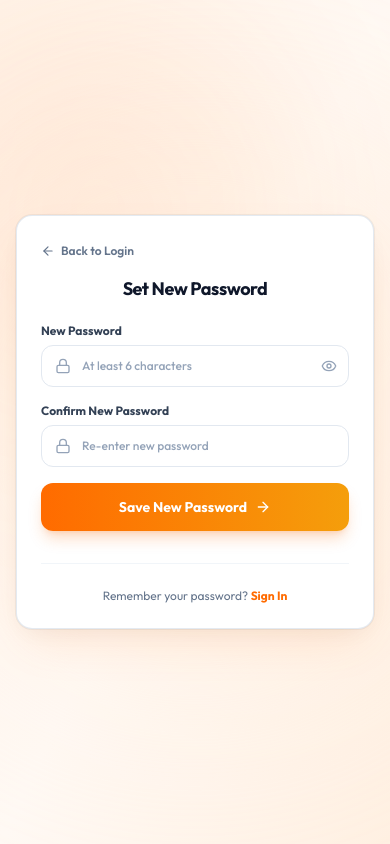
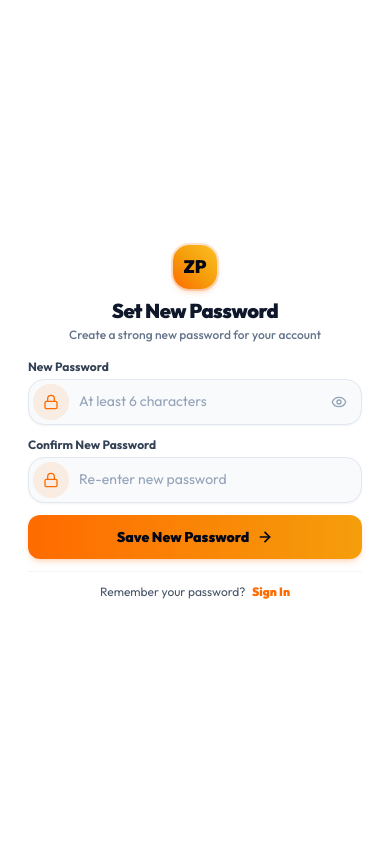
Before and after one commit to awogor/zuvapay, a Next.js app: page /reset-password in a window 390 px wide. Built offline with nearby package versions, Linux system fonts and the light colour scheme; no server answers; a web font is replaced by a local one.

Commit message:
fix(auth): white-label recovery and verify URLs to zuvapay.com, eliminate supabase exposure/localhost redirect, and set mobile address bar theme-color

```diff
--- a/src/app/(auth)/reset-password/page.tsx
+++ b/src/app/(auth)/reset-password/page.tsx
@@ -5,7 +5,7 @@ import Link from 'next/link';
 import { useRouter } from 'next/navigation';
 import { createClient } from '@/lib/supabase/client';
 import { useToast } from '@/components/common/Toast';
-import { Lock, Eye, EyeOff, ShieldCheck, ArrowRight, ArrowLeft } from 'lucide-react';
+import { Lock, Eye, EyeOff, ArrowRight } from 'lucide-react';
 
 export default function ResetPasswordPage() {
   const router = useRouter();
@@ -52,62 +52,71 @@ export default function ResetPasswordPage() {
   };
 
   return (
-    <div className="min-h-screen w-full flex items-center justify-center p-4 bg-[#FFF9F3] bg-gradient-to-br from-[#FFF5EC] via-[#FFF9F4] to-[#FFF0E2] relative overflow-hidden selection:bg-zuva-solar selection:text-white">
+    <div className="h-[100dvh] min-h-[100dvh] max-h-[100dvh] w-full flex flex-col justify-center items-center px-4 py-2 sm:p-0 bg-white sm:bg-[#FFF9F3] sm:bg-gradient-to-br sm:from-[#FFF5EC] sm:via-[#FFF9F4] sm:to-[#FFF0E2] relative overflow-y-auto sm:overflow-hidden selection:bg-brand-orange selection:text-white">
       {/* Background ambient solar glow orbs */}
-      <div className="absolute top-1/4 left-1/4 -translate-x-1/2 -translate-y-1/2 h-96 w-96 rounded-full bg-[#FF6B00]/10 blur-[100px] pointer-events-none" />
-      <div className="absolute bottom-1/4 right-1/4 translate-x-1/2 translate-y-1/2 h-96 w-96 rounded-full bg-[#F59E0B]/12 blur-[100px] pointer-events-none" />
-      <div className="absolute top-1/2 left-1/2 -translate-x-1/2 -translate-y-1/2 h-[480px] w-[480px] rounded-full bg-[#FFF0E0]/60 blur-[120px] pointer-events-none" />
+      <div className="hidden sm:block absolute top-1/4 left-1/4 -translate-x-1/2 -translate-y-1/2 h-96 w-96 rounded-full bg-[#FF6B00]/10 blur-[100px] pointer-events-none" />
+      <div className="hidden sm:block absolute bottom-1/4 right-1/4 translate-x-1/2 translate-y-1/2 h-96 w-96 rounded-full bg-[#F59E0B]/12 blur-[100px] pointer-events-none" />
+      <div className="hidden sm:block absolute top-1/2 left-1/2 -translate-x-1/2 -translate-y-1/2 h-[480px] w-[480px] rounded-full bg-[#FFF0E0]/60 blur-[120px] pointer-events-none" />
 
-      {/* Form Container - Compact, popping white card with zero wasted gaps */}
-      <div className="relative z-10 w-full max-w-sm rounded-2xl border border-slate-200/90 bg-white p-6 shadow-[0_20px_50px_-12px_rgba(255,107,0,0.12),0_8px_24px_-8px_rgba(15,23,42,0.06)] ring-1 ring-slate-900/5">
-        <Link
-          href="/login"
-          className="inline-flex items-center gap-1.5 text-xs font-semibold text-slate-500 hover:text-slate-900 mb-4 transition-colors"
-        >
-          <ArrowLeft className="w-3.5 h-3.5" />
-          Back to Login
-        </Link>
+      {/* Form Container - Stays exactly in the middle with zero scrolling */}
+      <div className="relative z-10 w-full max-w-[400px] rounded-3xl border-0 sm:border sm:border-slate-200/90 bg-white p-3 sm:p-6 sm:shadow-[0_20px_50px_-12px_rgba(255,107,0,0.12),0_8px_24px_-8px_rgba(15,23,42,0.06)] sm:ring-1 sm:ring-slate-900/5">
 
-        {/* Clean Small Heading */}
-        <div className="text-center mb-5">
-          <h1 className="text-lg font-bold tracking-tight text-slate-900">
+        {/* Clickable Logo Mark centered directly above Heading */}
+        <div className="text-center mb-4">
+          <Link
+            href="/"
+            className="inline-block transition-transform active:scale-95 group mb-2"
+            title="Back to Home"
+          >
+            <div className="w-11 h-11 sm:w-12 sm:h-12 rounded-2xl bg-gradient-to-tr from-brand-orange via-amber-500 to-amber-400 flex items-center justify-center font-black text-lg sm:text-xl text-slate-950 shadow-md shadow-orange-500/25 group-hover:scale-105 transition-transform duration-200 mx-auto ring-2 ring-orange-500/20">
+              ZP
+            </div>
+          </Link>
+          <h1 className="text-xl sm:text-2xl font-black tracking-tight text-slate-900">
             Set New Password
           </h1>
+          <p className="text-xs text-slate-500 font-medium mt-0.5">
+            Create a strong new password for your account
+          </p>
         </div>
 
         {isDone ? (
-          <div className="p-5 rounded-2xl bg-emerald-50 border border-emerald-200 text-center space-y-3">
+          <div className="p-4 rounded-2xl bg-emerald-50 border border-emerald-200 text-center space-y-2">
             <p className="text-sm font-bold text-emerald-800">Password Changed Successfully!</p>
             <p className="text-xs text-slate-600">
               You will be redirected to the sign in page in a moment...
             </p>
             <Link
               href="/login"
-              className="inline-flex items-center gap-2 mt-2 px-5 py-2.5 rounded-xl bg-gradient-to-r from-zuva-solar to-zuva-amber text-white text-xs font-bold shadow-lg shadow-orange-500/20"
+              className="inline-flex items-center gap-2 mt-2 px-5 py-2.5 rounded-xl bg-gradient-to-r from-brand-orange to-amber-500 text-slate-950 text-xs font-black shadow-md shadow-orange-500/20"
             >
               Sign In Now <ArrowRight className="w-3.5 h-3.5" />
             </Link>
           </div>
         ) : (
-          <form onSubmit={handleSubmit} className="space-y-4">
+          <form onSubmit={handleSubmit} className="space-y-3">
             <div>
-              <label className="block text-xs font-bold text-slate-700 mb-1.5">
+              <label className="block text-xs font-bold text-slate-700 mb-1">
                 New Password
               </label>
-              <div className="relative">
-                <Lock className="absolute left-3.5 top-1/2 -translate-y-1/2 w-4 h-4 text-slate-400" />
+              <div className="flex items-center gap-2.5 p-1 sm:p-1.5 rounded-2xl bg-slate-50 border border-slate-200 focus-within:border-brand-orange focus-within:ring-2 focus-within:ring-orange-500/15 transition-all shadow-sm">
+                <div className="w-9 h-9 sm:w-10 sm:h-10 rounded-full bg-brand-orange/10 text-brand-orange flex items-center justify-center flex-shrink-0">
+                  <Lock className="w-4 h-4 text-brand-orange" />
+                </div>
                 <input
                   type={showPassword ? 'text' : 'password'}
                   value={password}
                   onChange={(e) => setPassword(e.target.value)}
                   placeholder="At least 6 characters"
                   required
-                  className="w-full pl-10 pr-10 py-3 rounded-xl bg-slate-50/90 border border-slate-200 text-slate-900 placeholder-slate-400 focus:outline-none focus:bg-white focus:border-zuva-solar focus:ring-4 focus:ring-orange-500/10 text-xs font-medium transition-all"
+                  style={{ backgroundColor: 'transparent' }}
+                  className="w-full bg-transparent border-0 outline-none ring-0 shadow-none text-sm font-bold text-slate-900 placeholder:text-slate-400 placeholder:font-normal py-1.5 sm:py-2 focus:outline-none focus:ring-0 leading-normal appearance-none"
                 />
                 <button
                   type="button"
                   onClick={() => setShowPassword(!showPassword)}
-                  className="absolute right-3 top-1/2 -translate-y-1/2 text-slate-400 hover:text-slate-700"
+                  className="p-2 text-slate-400 hover:text-slate-700 transition-colors flex-shrink-0 mr-0.5"
+                  aria-label={showPassword ? 'Hide password' : 'Show password'}
                 >
                   {showPassword ? <EyeOff className="w-4 h-4" /> : <Eye className="w-4 h-4" />}
                 </button>
@@ -115,18 +124,21 @@ export default function ResetPasswordPage() {
             </div>
 
             <div>
-              <label className="block text-xs font-bold text-slate-700 mb-1.5">
+              <label className="block text-xs font-bold text-slate-700 mb-1">
                 Confirm New Password
               </label>
-              <div className="relative">
-                <Lock className="absolute left-3.5 top-1/2 -translate-y-1/2 w-4 h-4 text-slate-400" />
+              <div className="flex items-center gap-2.5 p-1 sm:p-1.5 rounded-2xl bg-slate-50 border border-slate-200 focus-within:border-brand-orange focus-within:ring-2 focus-within:ring-orange-500/15 transition-all shadow-sm">
+                <div className="w-9 h-9 sm:w-10 sm:h-10 rounded-full bg-brand-orange/10 text-brand-orange flex items-center justify-center flex-shrink-0">
+                  <Lock className="w-4 h-4 text-brand-orange" />
+                </div>
                 <input
                   type={showPassword ? 'text' : 'password'}
                   value={confirmPassword}
                   onChange={(e) => setConfirmPassword(e.target.value)}
                   placeholder="Re-enter new password"
                   required
-                  className="w-full pl-10 pr-10 py-3 rounded-xl bg-slate-50/90 border border-slate-200 text-slate-900 placeholder-slate-400 focus:outline-none focus:bg-white focus:border-zuva-solar focus:ring-4 focus:ring-orange-500/10 text-xs font-medium transition-all"
+                  style={{ backgroundColor: 'transparent' }}
+                  className="w-full bg-transparent border-0 outline-none ring-0 shadow-none text-sm font-bold text-slate-900 placeholder:text-slate-400 placeholder:font-normal py-1.5 sm:py-2 focus:outline-none focus:ring-0 leading-normal appearance-none"
                 />
               </div>
             </div>
@@ -134,17 +146,17 @@ export default function ResetPasswordPage() {
             <button
               type="submit"
               disabled={loading}
-              className="w-full mt-2 flex items-center justify-center gap-2 py-3.5 rounded-xl bg-gradient-to-r from-zuva-solar to-zuva-amber hover:from-orange-600 hover:to-amber-600 text-white font-bold text-sm transition-all shadow-lg shadow-orange-500/25 hover:shadow-orange-500/35 hover:scale-[1.01] active:scale-[0.99] disabled:opacity-50"
+              className="w-full h-11 rounded-xl bg-gradient-to-r from-brand-orange to-amber-500 hover:from-amber-600 hover:to-orange-600 text-slate-950 font-black text-sm transition-all shadow-md shadow-orange-500/20 disabled:opacity-50 flex items-center justify-center gap-2 active:scale-[0.99] mt-1"
             >
-              {loading ? 'Updating Password...' : 'Save New Password'}
-              <ArrowRight className="w-4 h-4" />
+              <span>{loading ? 'Updating Password...' : 'Save New Password'}</span>
+              <ArrowRight className="w-4 h-4 stroke-[2.5]" />
             </button>
           </form>
         )}
 
-        <div className="mt-8 pt-6 border-t border-slate-100 text-center text-xs text-slate-500">
+        <div className="pt-3 text-center text-xs text-slate-600 border-t border-slate-100 mt-3">
           Remember your password?{' '}
-          <Link href="/login" className="font-bold text-zuva-solar hover:text-orange-700 hover:underline">
+          <Link href="/login" className="font-black text-brand-orange hover:underline ml-1">
             Sign In
           </Link>
         </div>
--- a/src/app/api/auth/forgot-password/route.ts
+++ b/src/app/api/auth/forgot-password/route.ts
@@ -57,9 +57,12 @@ export async function POST(request: NextRequest) {
       });
     }
 
-    const resetUrl =
-      data?.properties?.action_link ||
-      `${origin}/auth/callback?token_hash=${data?.properties?.hashed_token}&type=recovery&next=/reset-password`;
+    const tokenHash = data?.properties?.hashed_token;
+
+    // Direct ZuvaPay branded URL: No Supabase domain exposed, zero localhost redirect
+    const resetUrl = tokenHash
+      ? `${origin}/auth/callback?token_hash=${encodeURIComponent(tokenHash)}&type=recovery&next=/reset-password`
+      : `${origin}/reset-password`;
 
     const forwardedFor = request.headers.get('x-forwarded-for');
     const ipAddress = forwardedFor
--- a/src/app/api/auth/signup/route.ts
+++ b/src/app/api/auth/signup/route.ts
@@ -90,9 +90,12 @@ export async function POST(request: NextRequest) {
       },
     });
 
-    const verificationUrl =
-      linkData?.properties?.action_link ||
-      `${origin}/auth/callback?token_hash=${linkData?.properties?.hashed_token}&type=signup&next=/dashboard`;
+    const tokenHash = linkData?.properties?.hashed_token;
+
+    // Direct ZuvaPay branded URL: No Supabase domain exposed, zero localhost redirect
+    const verificationUrl = tokenHash
+      ? `${origin}/auth/callback?token_hash=${encodeURIComponent(tokenHash)}&type=signup&next=/dashboard`
+      : `${origin}/login?verified=true`;
 
     // 4. Dispatch branded ZuvaPay verification email via custom SMTP
     await sendTransactionalEmail({
--- a/src/app/layout.tsx
+++ b/src/app/layout.tsx
@@ -1,4 +1,4 @@
-import type { Metadata } from 'next';
+import type { Metadata, Viewport } from 'next';
 import Script from 'next/script';
 import './globals.css';
 import { ThemeProvider } from '@/context/ThemeContext';
@@ -10,6 +10,15 @@ import { SupportProvider } from '@/components/modals/SupportModal';
 
 const baseUrl = process.env.NEXT_PUBLIC_APP_URL || 'https://zuvapay.com';
 const GA_MEASUREMENT_ID = process.env.NEXT_PUBLIC_GA_MEASUREMENT_ID || 'G-1PQWBFSLXP';
+
+export const viewport: Viewport = {
+  themeColor: [
+    { media: '(prefers-color-scheme: light)', color: '#FF6B00' },
+    { media: '(prefers-color-scheme: dark)', color: '#FF6B00' },
+  ],
+  width: 'device-width',
+  initialScale: 1,
+};
 
 export const metadata: Metadata = {
   metadataBase: new URL(baseUrl),
@@ -95,6 +104,10 @@ export default function RootLayout({
   return (
     <html lang="en" className="light" suppressHydrationWarning>
       <head>
+        <meta name="theme-color" content="#FF6B00" />
+        <meta name="msapplication-navbutton-color" content="#FF6B00" />
+        <meta name="apple-mobile-web-app-capable" content="yes" />
+        <meta name="apple-mobile-web-app-status-bar-style" content="default" />
         <script
           dangerouslySetInnerHTML={{
             __html: `
--- a/src/lib/email/templates/index.ts
+++ b/src/lib/email/templates/index.ts
@@ -747,6 +747,39 @@ export function renderAdminLowBalanceEmail({
 }
 
 /**
+ * 8. Sanitize Zuva Auth URL
+ */
+export function sanitizeZuvaAuthUrl(url: string, defaultType: 'recovery' | 'signup', defaultNext: string): string {
+  if (!url) {
+    return `https://zuvapay.com/auth/callback?type=${defaultType}&next=${encodeURIComponent(defaultNext)}`;
+  }
+
+  try {
+    const parsed = new URL(url);
+    if (parsed.hostname.includes('supabase.co')) {
+      const token = parsed.searchParams.get('token') || parsed.searchParams.get('token_hash');
+      const type = parsed.searchParams.get('type') || defaultType;
+      let next = defaultNext;
+      const redirectTo = parsed.searchParams.get('redirect_to');
+      if (redirectTo) {
+        try {
+          const redirectParsed = new URL(redirectTo);
+          const nextParam = redirectParsed.searchParams.get('next');
+          if (nextParam) next = nextParam;
+        } catch {}
+      }
+      if (token) {
+        return `https://zuvapay.com/auth/callback?token_hash=${encodeURIComponent(token)}&type=${encodeURIComponent(type)}&next=${encodeURIComponent(next)}`;
+      }
+    }
+  } catch {}
+
+  return url
+    .replace(/https?:\/\/localhost(:\d+)?/gi, 'https://zuvapay.com')
+    .replace(/https?:\/\/127\.0\.0\.1(:\d+)?/gi, 'https://zuvapay.com');
+}
+
+/**
  * 9. Custom Email Verification Template
  */
 export function renderEmailVerificationEmail({
@@ -760,9 +793,7 @@ export function renderEmailVerificationEmail({
   verifyUrl: string;
   token?: string;
 }): { subject: string; html: string } {
-  const safeVerifyUrl = (verifyUrl || `${getEmailAppUrl()}/auth/callback?type=signup&next=/dashboard`)
-    .replace(/https?:\/\/localhost(:\d+)?/gi, 'https://zuvapay.com')
-    .replace(/https?:\/\/127\.0\.0\.1(:\d+)?/gi, 'https://zuvapay.com');
+  const safeVerifyUrl = sanitizeZuvaAuthUrl(verifyUrl, 'signup', '/dashboard');
 
   const contentHtml = `
     <div style="margin-bottom: 20px;">
@@ -831,9 +862,7 @@ export function renderPasswordResetEmail({
   resetUrl: string;
   ipAddress?: string;
 }): { subject: string; html: string } {
-  const safeResetUrl = (resetUrl || `${getEmailAppUrl()}/reset-password`)
-    .replace(/https?:\/\/localhost(:\d+)?/gi, 'https://zuvapay.com')
-    .replace(/https?:\/\/127\.0\.0\.1(:\d+)?/gi, 'https://zuvapay.com');
+  const safeResetUrl = sanitizeZuvaAuthUrl(resetUrl, 'recovery', '/reset-password');
 
   const contentHtml = `
     <div style="margin-bottom: 20px;">
```
